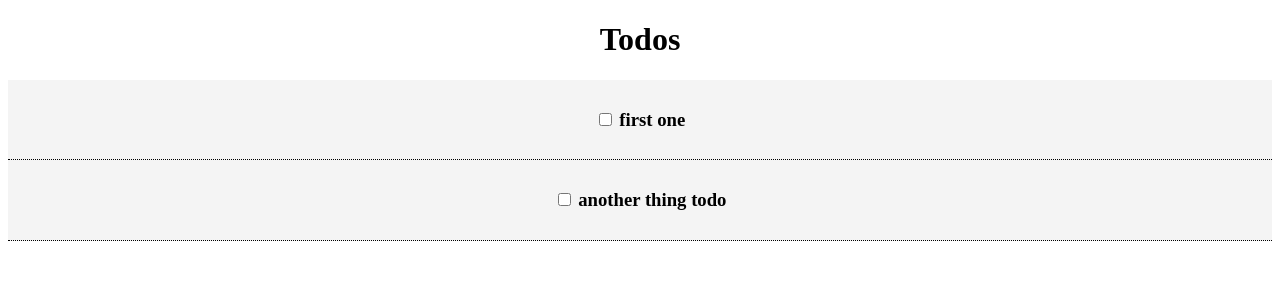
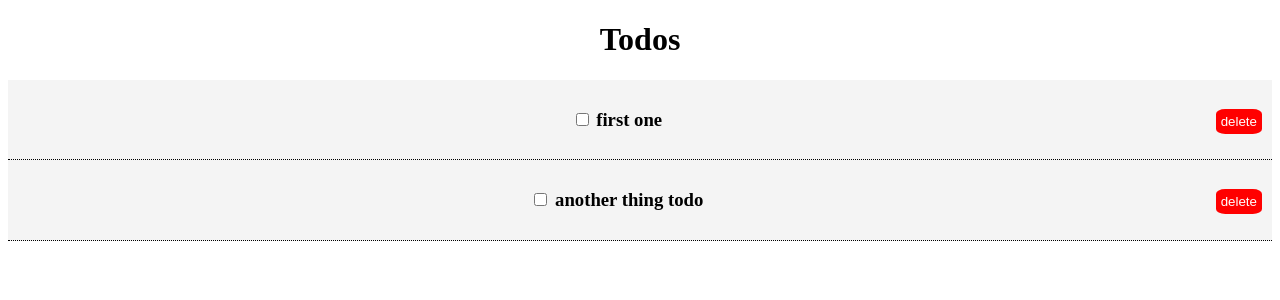
Before and after one commit to JTConnolly82/todo-breakdown, a React (Create React App) app: page / in a window 1280 px wide. Shown: the top 300 px of the page. Built offline with nearby package versions, Linux system fonts and the light colour scheme.

Commit message:
delete button added to todoItem w style no functionality

```diff
--- a/src/Components/TodoItem.js
+++ b/src/Components/TodoItem.js
@@ -1,6 +1,7 @@
 import React, {Component} from 'react';
 
 class TodoItem extends Component {
+
 
   getStyle = () => {
     return {
@@ -13,7 +14,6 @@ class TodoItem extends Component {
   }
 
 
-
   render() {
     return (
         <div style={this.getStyle()}>
@@ -21,10 +21,23 @@ class TodoItem extends Component {
             <input type='checkbox'
                    onChange={this.props.handleChange.bind(this, this.props.todo.id)} />{' '}
             {this.props.todo.title}
+            <button style={btnStyle}>delete</button>
           </h3>
         </div>
     );
   }
 }
 
+
+let btnStyle = {
+  background: 'red',
+  color: 'white',
+  border: 'none',
+  padding: '5px',
+  borderRadius: '20%',
+  float: 'right'
+}
+
+
+
 export default TodoItem;
```
